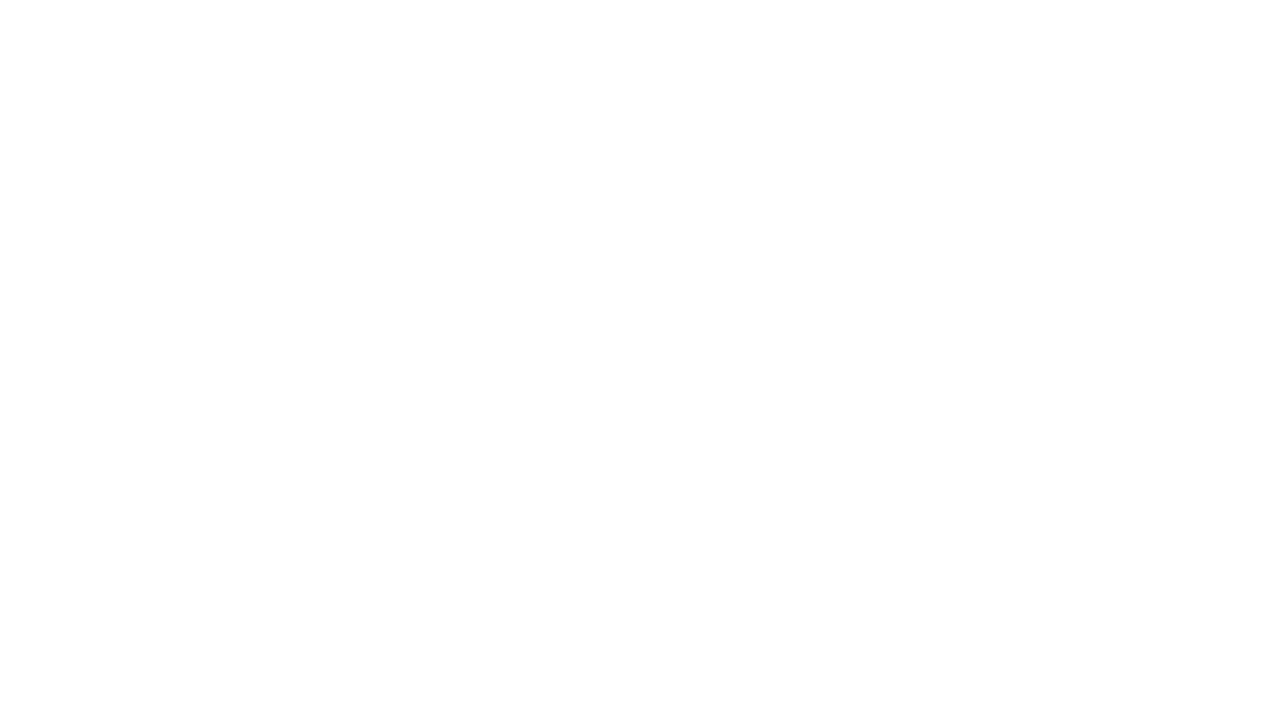
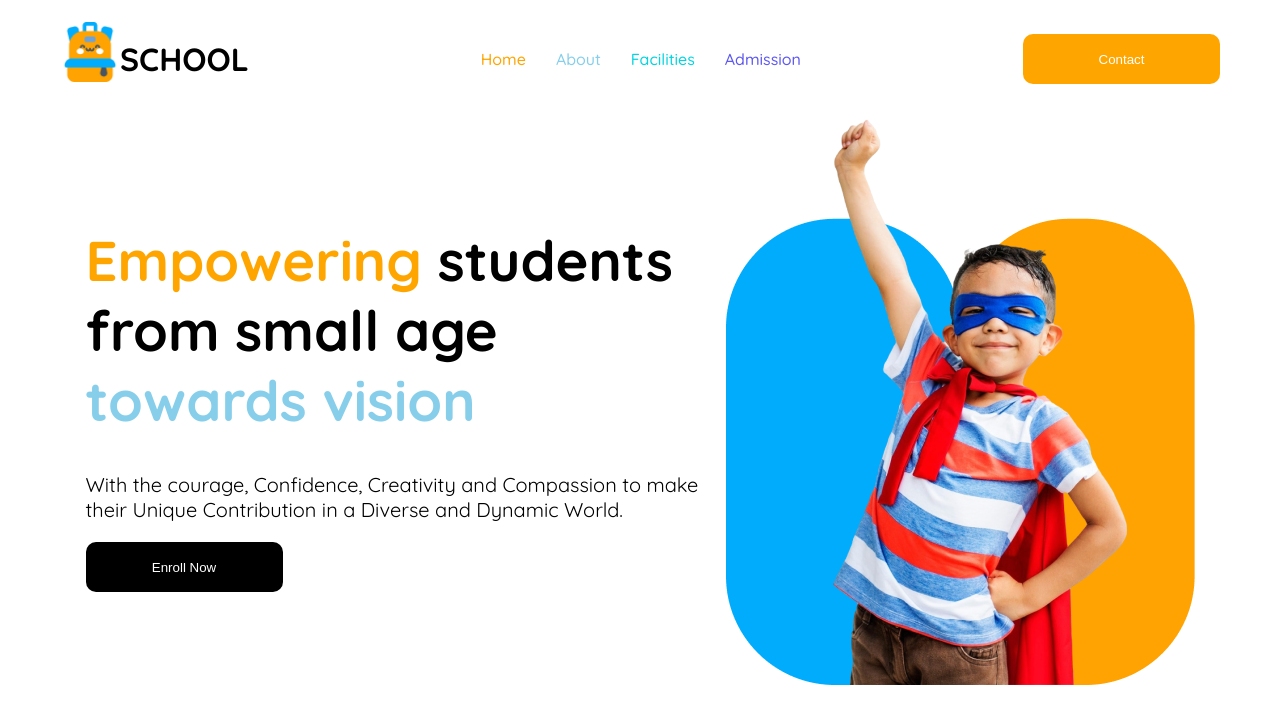
Before and after one commit to lehaz98/Kids-Education, a plain HTML site: page index.html in a window 1280 px wide. Drawn offline with Linux system fonts and the light colour scheme.

Commit message:
nav bar and banner

```diff
--- a/index.html
+++ b/index.html
@@ -3,8 +3,51 @@
   <head>
     <meta charset="UTF-8" />
     <meta name="viewport" content="width=device-width, initial-scale=1.0" />
-    <title>Document</title>
+    <title>School</title>
     <link rel="stylesheet" href="style/style.css" />
   </head>
-  <body></body>
+  <body class="quicksand">
+    <header>
+      <nav class="navbar display-flex">
+        <div class="display-flex">
+          <img class="logo" src="assets/logo.png" alt="" />
+          <h3 class="school">SCHOOL</h3>
+        </div>
+        <ul class="nav-links display-flex">
+          <li class="nav-item">
+            <a href="" class="nav-link calor-orange">Home</a>
+          </li>
+          <li class="nav-item">
+            <a href="" class="nav-link calor-skyboue">About</a>
+          </li>
+          <li class="nav-item">
+            <a href="" class="nav-link calor-pest">Facilities</a>
+          </li>
+          <li class="nav-item">
+            <a href="" class="nav-link calor-last">Admission</a>
+          </li>
+        </ul>
+        <div>
+          <button class="btn-1">Contact</button>
+        </div>
+      </nav>
+      <div class="parent display-flex">
+        <div class="banner">
+          <h1 class="hading">
+            <span class="calor-orange">Empowering</span>
+            <span class="black">students from small age</span>
+            <span class="calor-skyboue">towards vision</span>
+          </h1>
+          <p class="pragraph">
+            With the courage, Confidence, Creativity and Compassion to make
+            their Unique Contribution in a Diverse and Dynamic World.
+          </p>
+          <button class="btn-2">Enroll Now</button>
+        </div>
+        <div>
+          <img src="assets/hero-kids.png" alt="" />
+        </div>
+      </div>
+    </header>
+  </body>
 </html>
--- a/style/style.css
+++ b/style/style.css
@@ -0,0 +1,92 @@
+@import url("https://fonts.googleapis.com/css2?family=Quicksand:wght@300..700&display=swap");
+
+.quicksand {
+  font-family: "Quicksand", serif;
+  font-optical-sizing: auto;
+  font-weight: 400;
+  font-style: normal;
+}
+/* shared stylex */
+.display-flex {
+  display: flex;
+}
+/* calor style */
+.calor-orange {
+  color: orange;
+}
+.calor-skyboue {
+  color: skyblue;
+}
+.calor-pest {
+  color: #05d4df;
+}
+.calor-last {
+  color: #5d58ef;
+}
+.black {
+  color: black;
+}
+/* navbar style */
+
+.navbar {
+  width: 1160px;
+  height: 102px;
+  justify-content: space-between;
+  align-items: center;
+  margin: 0 auto;
+}
+.nav-item {
+  list-style: none;
+  margin-right: 30px;
+}
+.nav-link {
+  text-decoration: none;
+  font-weight: 500;
+}
+.btn-1 {
+  background-color: orange;
+  color: white;
+  border: none;
+  border-radius: 10px;
+  width: 197px;
+  height: 50px;
+}
+.btn-2 {
+  background-color: black;
+  color: white;
+  border: none;
+  border-radius: 10px;
+  width: 197px;
+  height: 50px;
+}
+.school {
+  font-size: 32px;
+  font-weight: bold;
+}
+.logo {
+  height: 60px;
+  margin-top: 15px;
+}
+.nav-link {
+  font-weight: 500px;
+}
+/* banner style */
+.parent {
+  width: 1158px;
+  height: 575px;
+  justify-content: center;
+  margin: 0 auto;
+}
+.banner {
+  width: 640px;
+  height: 330px;
+  margin-top: 77px;
+}
+.hading {
+  font-size: 56px;
+  font-weight: 700;
+}
+.pragraph {
+  font-size: 20px;
+  color: black;
+}
```
